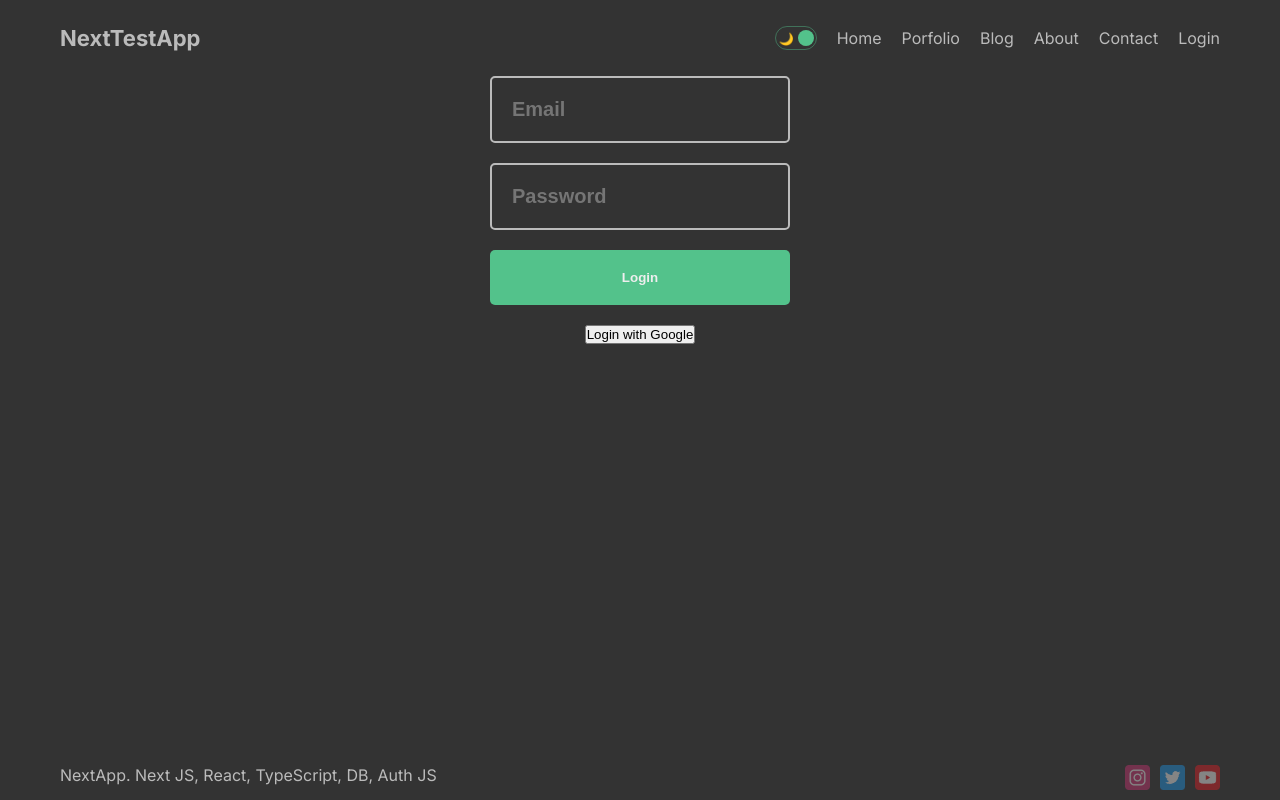
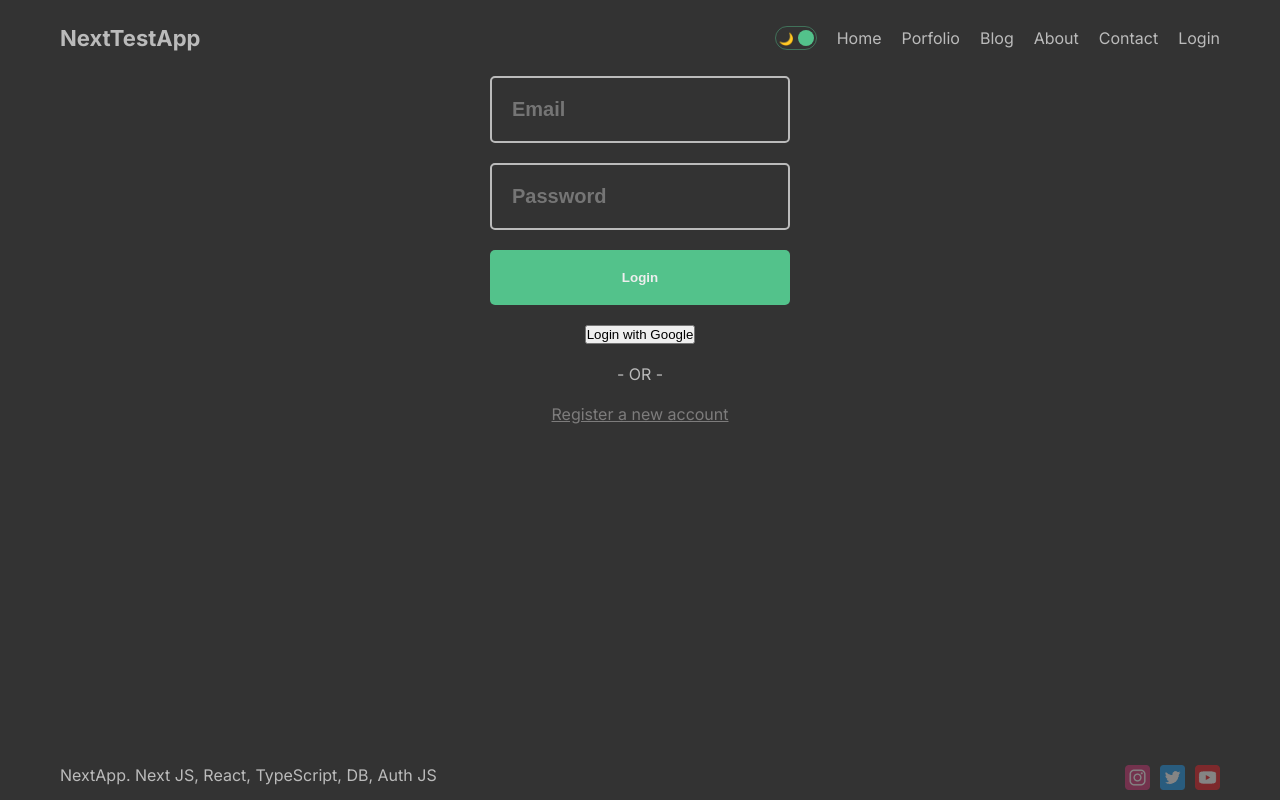
Before and after one commit to Arsaide/next-app, a Next.js app: page /dashboard/login in a window 1280 px wide. Built offline with nearby package versions, Linux system fonts and the light colour scheme; no server answers.

Commit message:
End Auth work №2

```diff
--- a/src/app/dashboard/(auth)/login/page.module.scss
+++ b/src/app/dashboard/(auth)/login/page.module.scss
@@ -57,7 +57,7 @@
 }
 
 .link:hover {
-  color: rgb(61, 61, 61);
+  color: rgb(110, 110, 110);
 }
 
 .google {
--- a/src/app/dashboard/(auth)/login/page.tsx
+++ b/src/app/dashboard/(auth)/login/page.tsx
@@ -3,6 +3,8 @@
 import { signIn, useSession } from "next-auth/react";
 import styles from "./page.module.scss";
 import { useRouter } from "next/navigation";
+import Link from "next/link";
+import React from "react";
 
 const Login = () => {
     const session = useSession();
@@ -41,6 +43,10 @@ const Login = () => {
             </form>
 
             <button onClick={() => signIn("google")}>Login with Google</button>
+            <span className={styles.or}>- OR -</span>
+            <Link className={styles.link} href="/dashboard/register">
+                Register a new account
+            </Link>
         </div>
     );
 };
```
